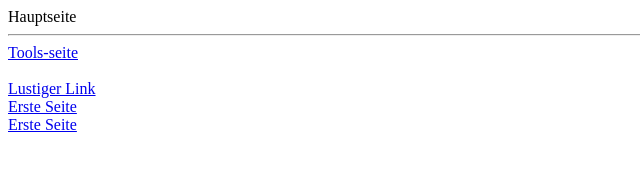
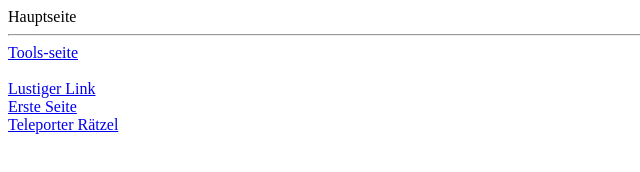
Before and after one commit to FlyingNikki/FlyingNikki.github.io, a plain HTML site: page index.html in a window 1280 px wide. Shown: the full height of the page, 0-640 px from the left. Drawn offline with Linux system fonts and the light colour scheme.

Commit message:
Update index.html

```diff
--- a/index.html
+++ b/index.html
@@ -11,7 +11,7 @@
  <a href="tools.html" target="_blank">Tools-seite</a><br><br>
  <a href="https://www.youtube.com/watch?v=o-YBDTqX_ZU"> Lustiger Link</a><br>
  <a href="https://flyingnikki.github.io/folder/seite_1.html">Erste Seite</a><br>
- <a href="https://https://flyingnikki.github.io/Rätzel/Start.html">Erste Seite</a><br>
+ <a href="https://https://flyingnikki.github.io/Rätzel/Start.html">Teleporter Rätzel</a><br>
 </body>
 
 
```
